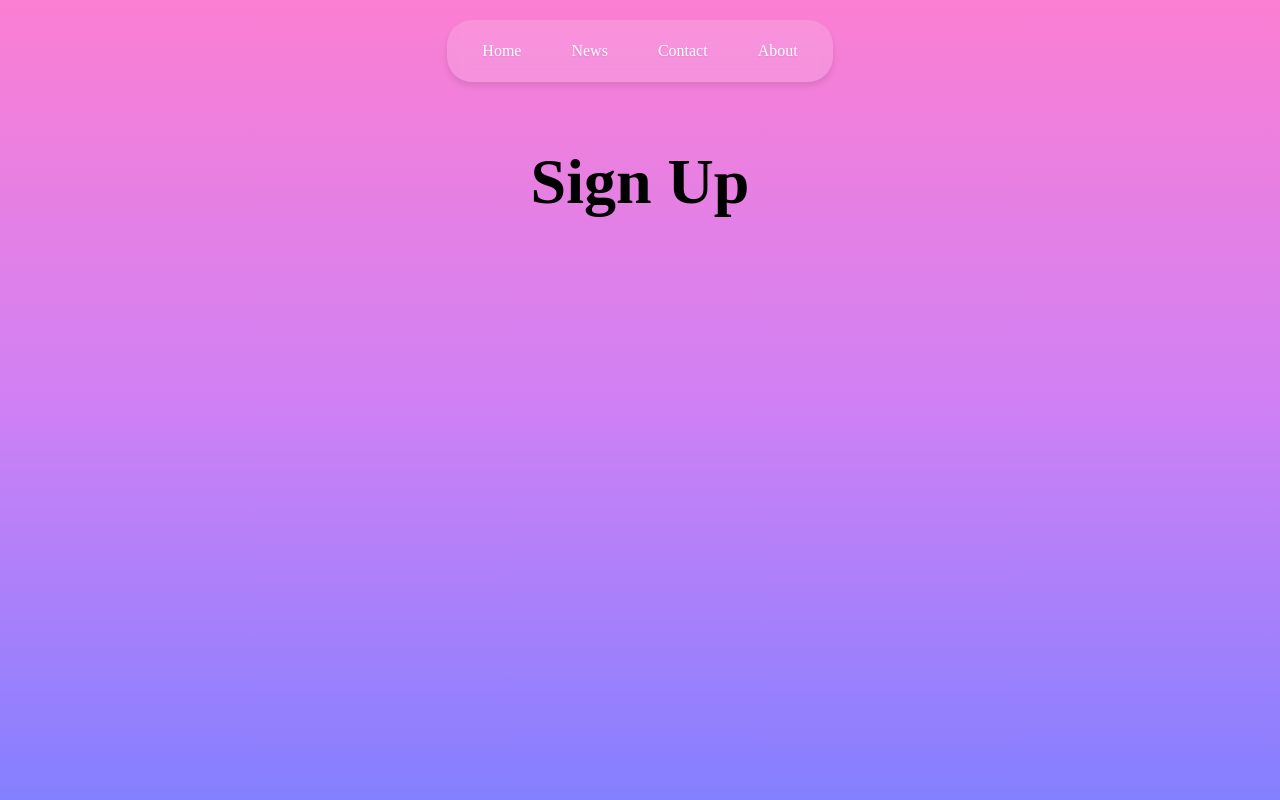
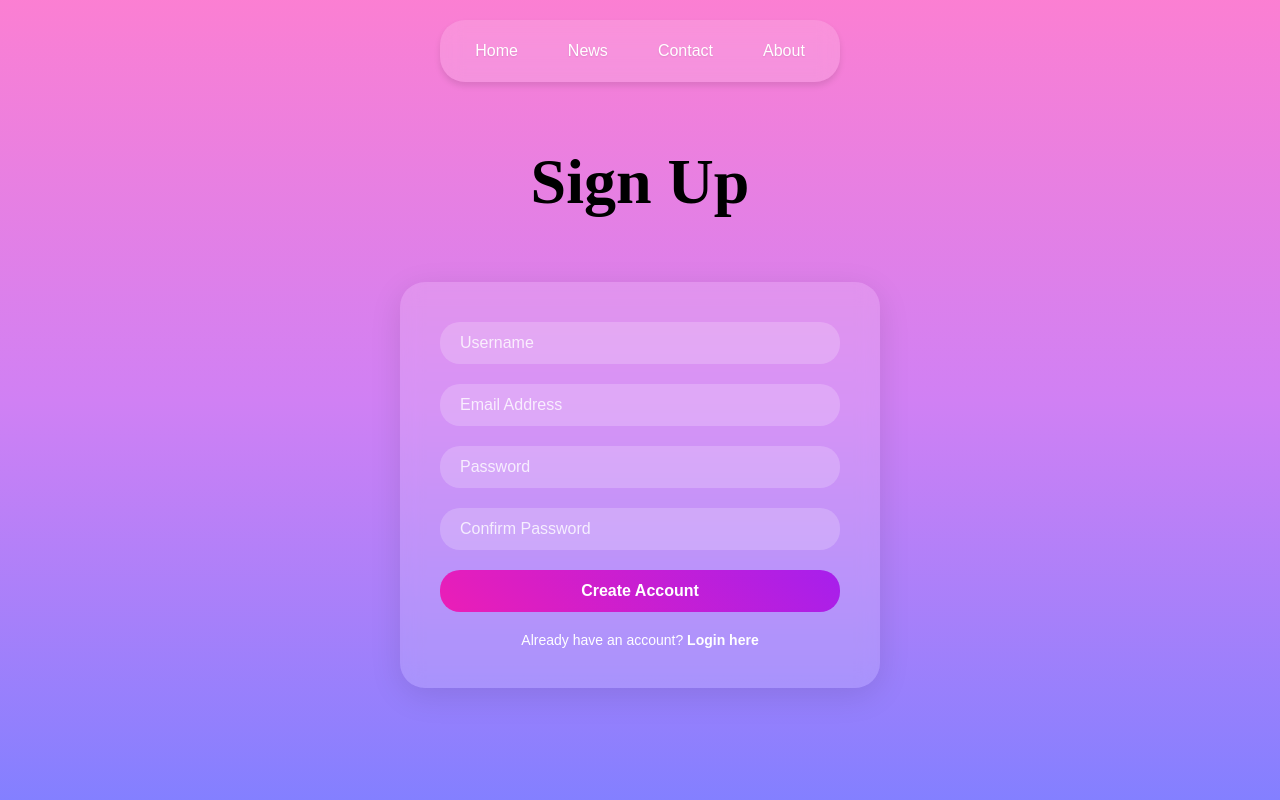
Before and after one commit to npotts24/Database-Design-Signup-and-Login-Page, a PHP site: page /signup.html in a window 1280 px wide. Run offline with PHP 8.4, Linux system fonts and the light colour scheme.

Commit message:
agent added formatting for my sign-up page to match the style of my css file.

```diff
--- a/signup.html
+++ b/signup.html
@@ -13,8 +13,28 @@
         </ul>
         <h1>Sign Up</h1>
 
-        <p></p>
-
+        <div class="form-container">
+            <form action="signup.php" method="POST" class="signup-form">
+                <div class="form-group">
+                    <input type="text" name="username" placeholder="Username" required>
+                </div>
+                <div class="form-group">
+                    <input type="email" name="email" placeholder="Email Address" required>
+                </div>
+                <div class="form-group">
+                    <input type="password" name="password" placeholder="Password" required>
+                </div>
+                <div class="form-group">
+                    <input type="password" name="confirm_password" placeholder="Confirm Password" required>
+                </div>
+                <div class="form-group">
+                    <button type="submit" class="signup-button">Create Account</button>
+                </div>
+                <div class="form-footer">
+                    Already have an account? <a href="login.html">Login here</a>
+                </div>
+            </form>
+        </div>
 
     </body>
 </html>
--- a/style.css
+++ b/style.css
@@ -57,4 +57,87 @@ body {
   display: flex;
   flex-direction: column;
   align-items: center;
+  font-family: 'Arial', sans-serif;
 }
+
+.form-container {
+  background-color: rgba(255, 255, 255, 0.15);
+  backdrop-filter: blur(10px);
+  padding: 40px;
+  border-radius: 25px;
+  box-shadow: 0 8px 32px rgba(0, 0, 0, 0.1);
+  width: 100%;
+  max-width: 400px;
+  margin: 20px;
+}
+
+.signup-form {
+  display: flex;
+  flex-direction: column;
+  gap: 20px;
+}
+
+.form-group {
+  position: relative;
+}
+
+.form-group input {
+  width: 100%;
+  padding: 12px 20px;
+  border: none;
+  border-radius: 20px;
+  background-color: rgba(255, 255, 255, 0.2);
+  color: white;
+  font-size: 16px;
+  transition: all 0.3s ease;
+  box-sizing: border-box;
+}
+
+.form-group input::placeholder {
+  color: rgba(255, 255, 255, 0.8);
+}
+
+.form-group input:focus {
+  outline: none;
+  background-color: rgba(255, 255, 255, 0.25);
+  box-shadow: 0 4px 8px rgba(0, 0, 0, 0.1);
+}
+
+.signup-button {
+  width: 100%;
+  padding: 12px 20px;
+  border: none;
+  border-radius: 20px;
+  background: linear-gradient(45deg,
+    rgba(248, 0, 166, 0.8),
+    rgba(162, 2, 233, 0.8));
+  color: white;
+  font-size: 16px;
+  font-weight: bold;
+  cursor: pointer;
+  transition: all 0.3s ease;
+}
+
+.signup-button:hover {
+  transform: translateY(-2px);
+  box-shadow: 0 4px 12px rgba(0, 0, 0, 0.2);
+  background: linear-gradient(45deg,
+    rgba(248, 0, 166, 1),
+    rgba(162, 2, 233, 1));
+}
+
+.form-footer {
+  text-align: center;
+  color: white;
+  font-size: 14px;
+}
+
+.form-footer a {
+  color: white;
+  text-decoration: none;
+  font-weight: bold;
+}
+
+.form-footer a:hover {
+  text-decoration: underline;
+}
```
